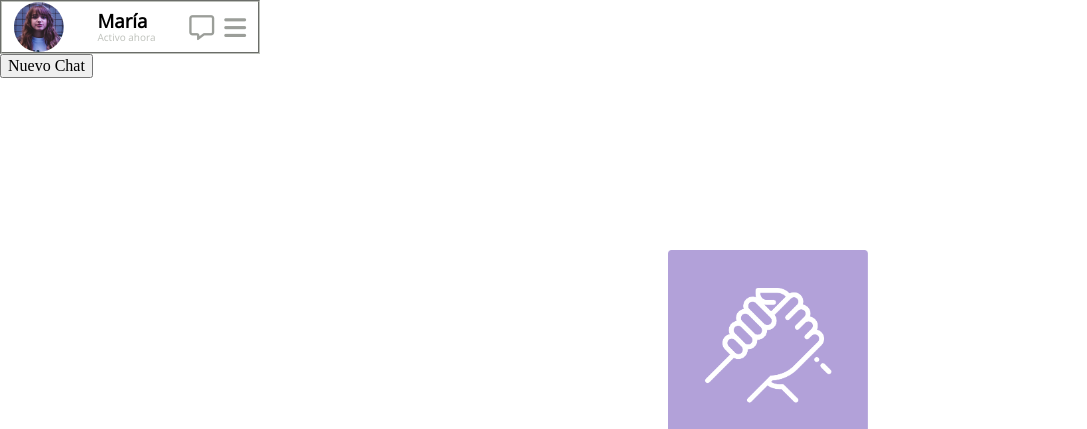
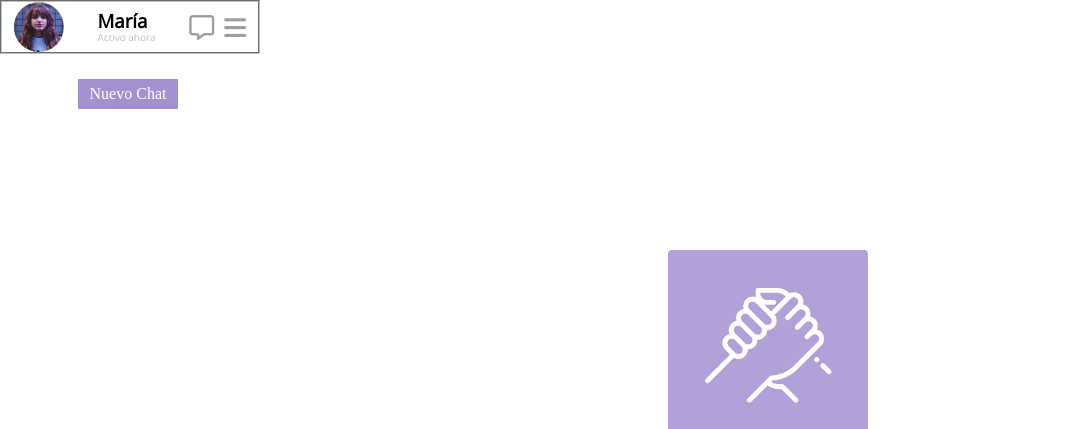
Before and after one commit to constanzaperez0215/desafiounocss, a plain HTML site: page index.html in a window 1280 px wide. Shown: the top 429 px of the page, without its empty margins (0-1087 px from the left). Drawn offline with nearby package versions, Linux system fonts and the light colour scheme.

Commit message:
add botton

```diff
--- a/assets/css/style.css
+++ b/assets/css/style.css
@@ -9,6 +9,7 @@ font-family: 'Roboto', sans-serif; */
     display: flex;
 }
 
+/* contactos */
 
 .contactos{
     display: flex;
@@ -23,6 +24,8 @@ font-family: 'Roboto', sans-serif; */
     width: 50px;
     height: 50px;
 }
+
+/* status */
 
 .status{
     display: flex;
@@ -45,8 +48,6 @@ font-family: 'Roboto', sans-serif; */
 
 h3{
     font-family: 'Open Sans', sans-serif;
-
-
 }
 
 .pstatus{
@@ -61,7 +62,22 @@ i{
     color: #9b9e99;
 }
 
+/* button */
 
+.boton{
+    height: 80px;
+   display: flex;
+   justify-content: center;
+    align-items: center;
+}
+
+.btn{
+    height: 30px;
+    width: 100px;
+    background-color: #A491D2;
+    border-style: none;
+    color: white;
+}
 
 
 
--- a/index.html
+++ b/index.html
@@ -39,11 +39,21 @@
 
         </div>
 
-        <div>
+        <div class="boton">
             <button type="button" class="btn btn-primary">Nuevo Chat</button>
         </div>
 
     </section>
+
+
+
+
+
+
+
+
+
+
 
 
     <section class="nuevochat">
```
